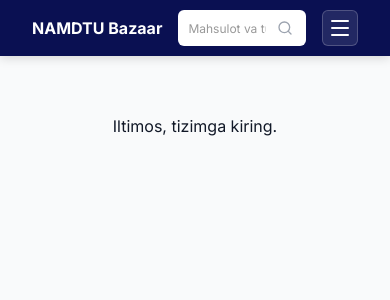
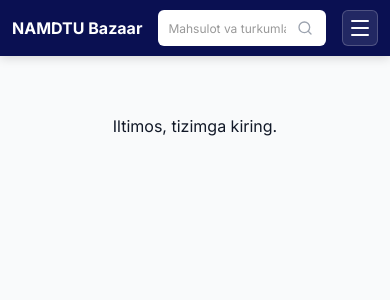
Before and after one commit to AyubFints/NAMDTU-Bazaar, a React (Vite) app: page /profile in a window 390 px wide. Shown: the top 300 px of the page. Built offline with nearby package versions, Linux system fonts and the light colour scheme.

Commit message:
Reduce container padding on mobile to make elements wider

```diff
--- a/src/index.css
+++ b/src/index.css
@@ -45,6 +45,12 @@ ul {
   max-width: 100%;
   margin: 0 auto;
   padding: 0 32px;
+}
+
+@media (max-width: 768px) {
+  .container {
+    padding: 0 12px;
+  }
 }
 
 .btn {
```
